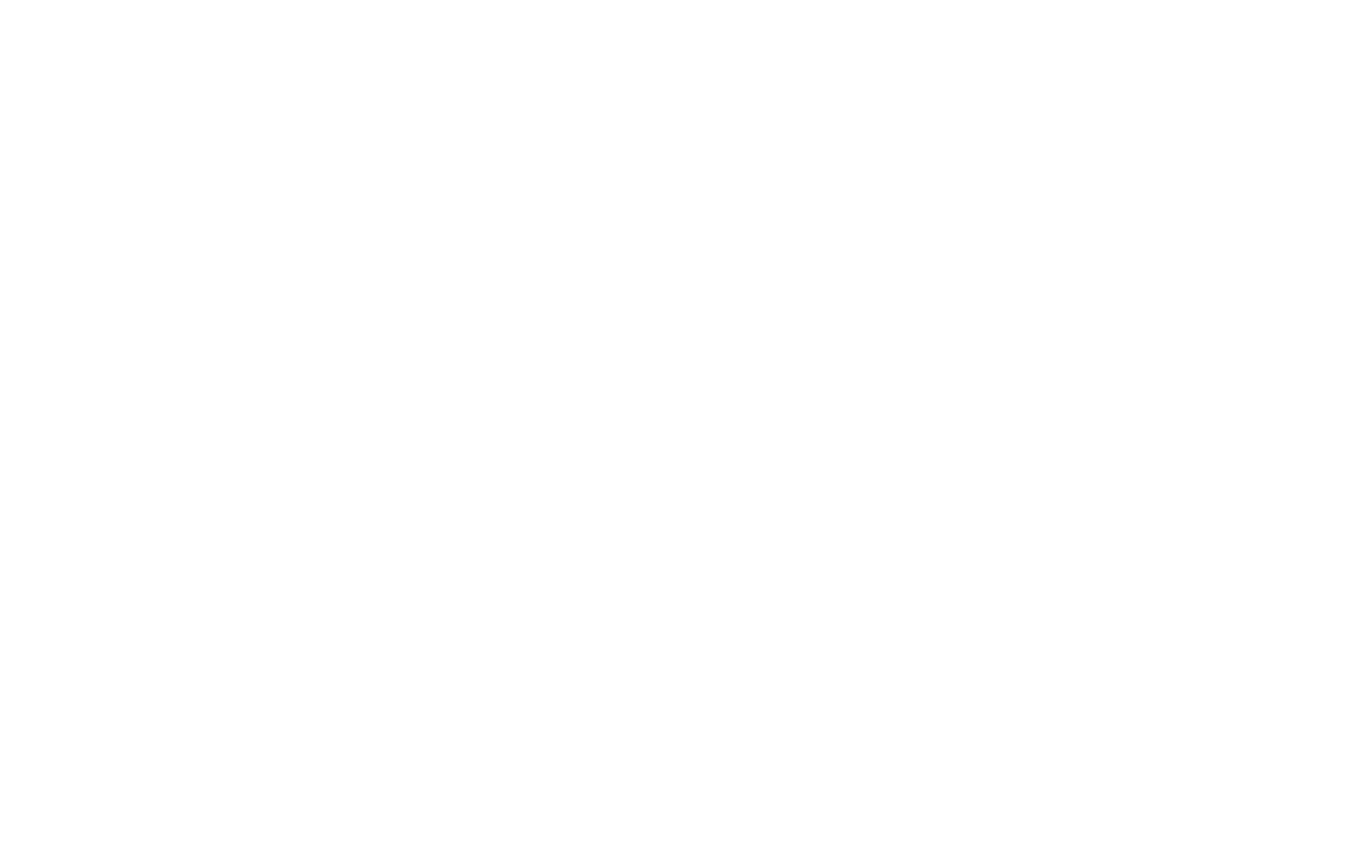
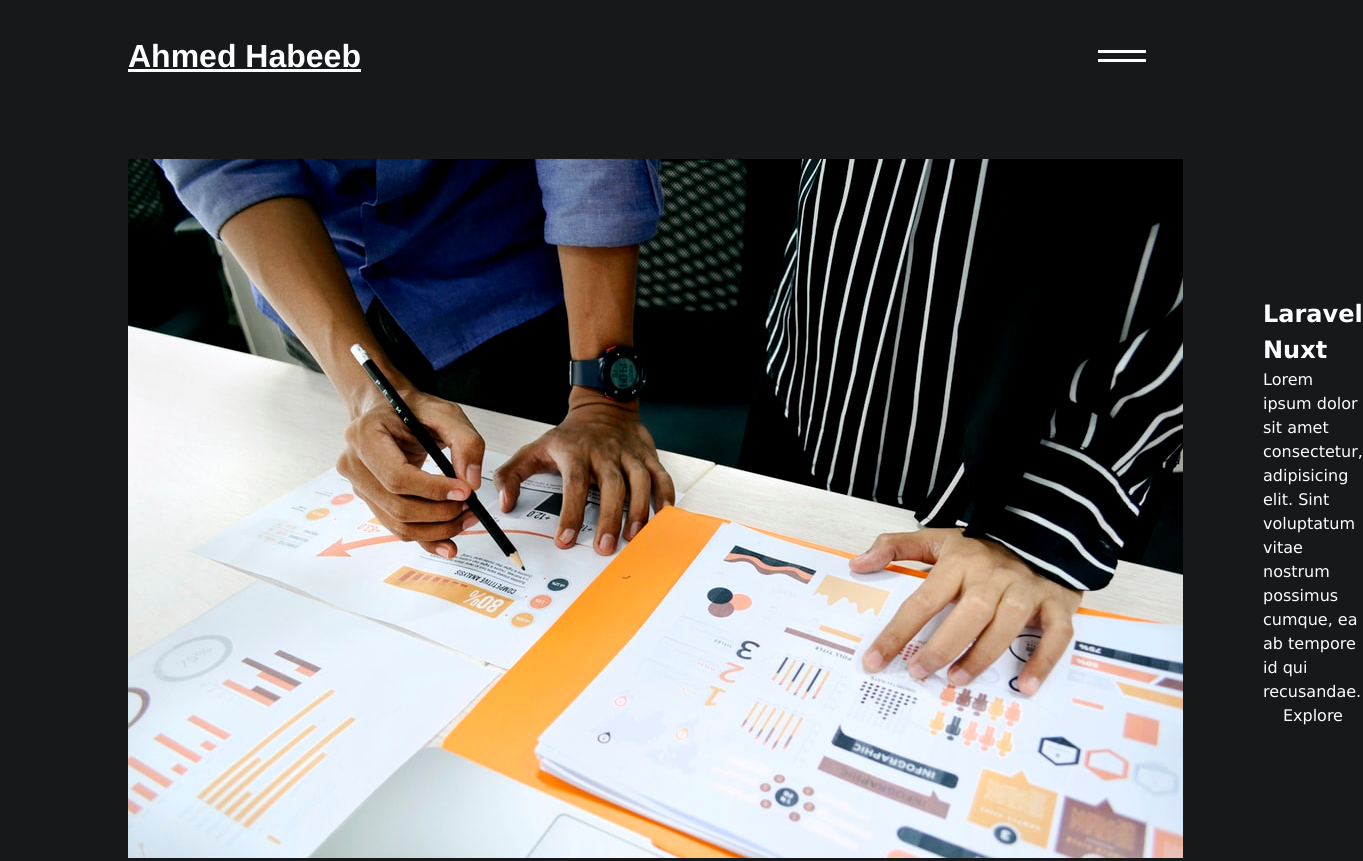
Before and after one commit to ahmadalnaib/mywebsite2021, a plain HTML site: page index.html in a window 1280 px wide. Shown: the top 861 px of the page, 1363 px wide, since content can reach past the window. Before the commit the page ends 800 px from the top, so only its background shows below. Drawn offline with Linux system fonts and the light colour scheme.

Commit message:
add html content and css

```diff
--- a/index.html
+++ b/index.html
@@ -1,12 +1,100 @@
 <!DOCTYPE html>
 <html lang="en">
-<head>
-  <meta charset="UTF-8">
-  <meta http-equiv="X-UA-Compatible" content="IE=edge">
-  <meta name="viewport" content="width=device-width, initial-scale=1.0">
-  <title>Document</title>
-</head>
-<body>
+  <head>
+    <meta charset="UTF-8" />
+    <meta http-equiv="X-UA-Compatible" content="IE=edge" />
+    <meta name="viewport" content="width=device-width, initial-scale=1.0" />
+    <link rel="stylesheet" href="style.css" />
+    <title>Ahmed | FullStack Developer</title>
+  </head>
+  <body>
+    <!-- navbar -->
+    <header class="navbar">
+      <h1><a href="./index.html" id="logo">Ahmed Habeeb</a></h1>
+      <div class="burger">
+        <div class="line1"></div>
+        <div class="line2"></div>
+      </div>
+    </header>
+    <!-- main -->
+    <main>
+      <section class="projectOne slide">
+        <div class="projectOne-img">
+          <img src="./img/a.jpg" alt="projectOne" />
+          <div class="reveal-img"></div>
+        </div>
+        <div class="projectOne-content">
+          <div class="title">
+            <h2>Laravel <span class="laravel">Nuxt</span></h2>
+            <div class="title-swipe t-swipe1"></div>
+          </div>
+          <p>Lorem ipsum dolor sit amet consectetur, adipisicing elit. Sint voluptatum vitae nostrum possimus cumque, ea ab tempore id qui recusandae.</p>
+          <a class="btn-project">Explore</a>
+          <div class="reveal-text"></div>
 
-</body>
+        </div>
+      </section>
+
+      <section class="projectTwo slide">
+        <div class="projectOne-img">
+          <img src="./img/b.jpg" alt="projectOne" />
+          <div class="reveal-img"></div>
+        </div>
+        <div class="projectOne-content">
+          <div class="title">
+            <h2>Laravel <span class="laravel">Nuxt</span></h2>
+            <div class="title-swipe t-swipe2"></div>
+          </div>
+          <p>Lorem ipsum dolor sit amet consectetur, adipisicing elit. Sint voluptatum vitae nostrum possimus cumque, ea ab tempore id qui recusandae.</p>
+          <a class="btn-project">Explore</a>
+          <div class="reveal-text"></div>
+
+        </div>
+      </section>
+
+      <section class="projectThree slide">
+        <div class="projectOne-img">
+          <img src="./img/b.jpg" alt="projectOne" />
+          <div class="reveal-img"></div>
+        </div>
+        <div class="projectOne-content">
+          <div class="title">
+            <h2>Laravel <span class="laravel">Nuxt</span></h2>
+            <div class="title-swipe t-swipe1"></div>
+          </div>
+          <p>Lorem ipsum dolor sit amet consectetur, adipisicing elit. Sint voluptatum vitae nostrum possimus cumque, ea ab tempore id qui recusandae.</p>
+          <a class="btn-project">Explore</a>
+          <div class="reveal-text"></div>
+
+        </div>
+      </section>
+    </main>
+
+
+    <!-- nav -->
+    <nav class="nav-bar">
+      <ul class="nav-links">
+       <li><a href="#">Twitter</a></li>
+       <li><a href="#">Dundung</a></li>
+      </ul>
+      <div class="contact">
+        <h2>Stay in touch</h2>
+        <p><a  href="#">Email</a></p>
+      </div>
+    </nav>
+
+<!-- cursor -->
+    <div class="cursor">
+      <span class="cursor-text"></span>
+    </div>
+
+    <!-- colors slides -->
+    <div class="swipe swipe1"> </div>
+    <div class="swipe swipe2"> </div>
+    <div class="swipe swipe3"> </div>
+
+
+
+    <script src="app.js"></script>
+  </body>
 </html>
--- a/style.css
+++ b/style.css
@@ -0,0 +1,59 @@
+* {
+  padding: 0;
+  margin: 0;
+  box-sizing: border-box;
+}
+
+body {
+  background: #17181a;
+  font-family: 'Lucida Sans', 'Lucida Sans Regular', 'Lucida Grande', 'Lucida Sans Unicode', Geneva, Verdana, sans-serif;
+  line-height: 1.5;
+}
+
+#logo {
+  color: #Fff;
+  font-family: 'Franklin Gothic Medium', 'Arial Narrow', Arial, sans-serif;
+}
+
+ .navbar {
+  min-height: 10vh;
+  font-family: 1rem;
+  display: flex;
+  align-items: center;
+  justify-content: space-between;
+  color: #fff;
+  width: 80%;
+  margin: auto;
+  padding: 2rem 0 ;
+}
+
+.burger .line1,.line2 {
+width: 3rem;
+height: 0.2rem;
+margin: 0.4rem;
+background: #fff;
+pointer-events: none;
+}
+/* end navbar */
+
+.slide{
+  min-height: 100vh;
+  margin: 0 auto 0 auto;
+  width: 80%;
+  display: flex;
+  justify-content: space-between;
+  align-items: center;
+  color: #FFF;
+  background: #17181a;
+}
+
+.projectOne-content {
+  display: flex;
+  flex-direction: column;
+  justify-content: center;
+  align-items: center;
+  flex: 1;
+  flex-basis: 25rem;
+  padding-left: 5rem;
+  position: relative;
+}
```
Also changed, not shown: img/a.jpg (added), img/b.jpg (added).
